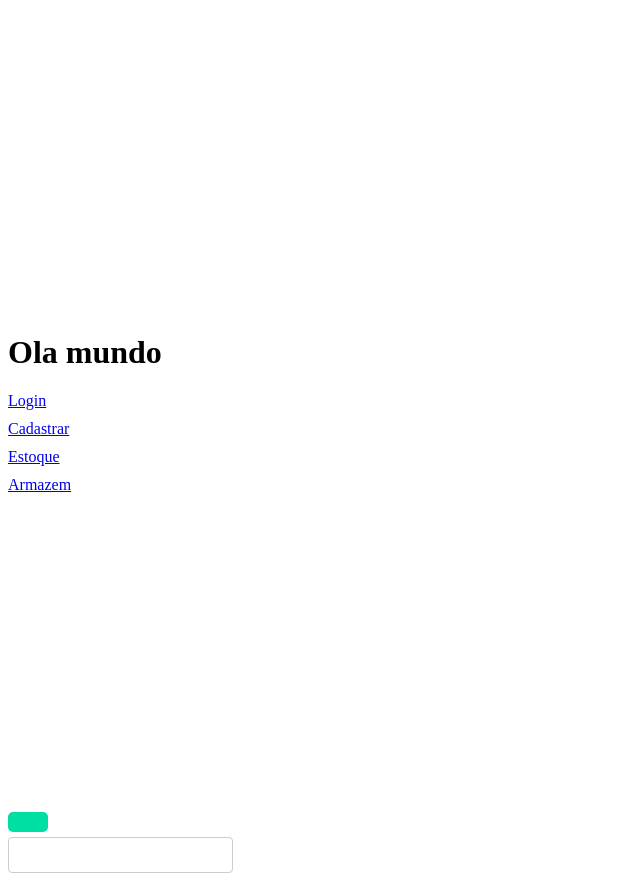
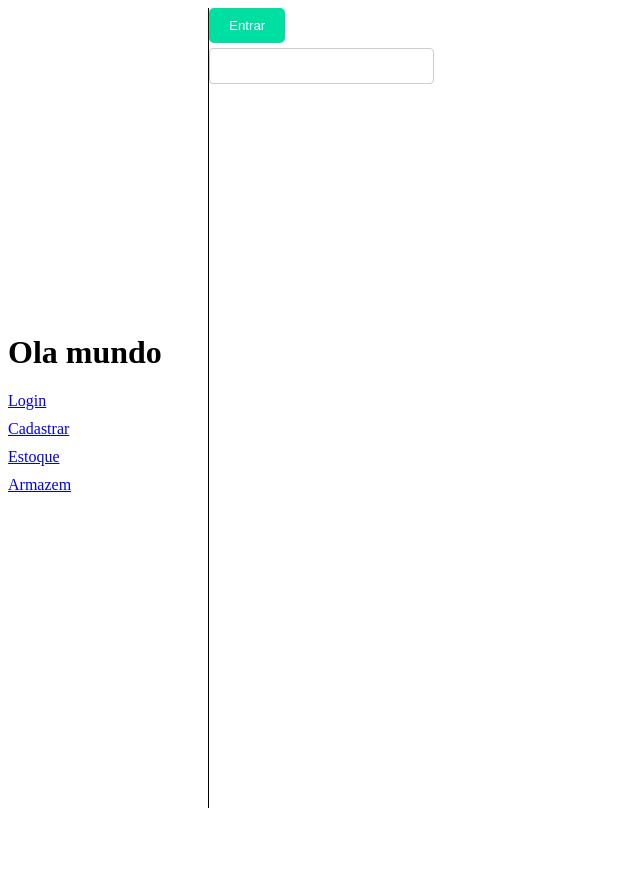
Before and after one commit to lucas-neuhaus/projeto-final, a React (Vite) app: page /estoque in a window 1280 px wide. Shown: the whole page, without its empty margins (0-640 px from the left). After the commit the page ends 816 px from the top, so only its background shows below. Built offline with nearby package versions, Linux system fonts and the light colour scheme.

Commit message:
Criado o elemento Pai=Home e os elementos filhos

```diff
--- a/src/App.jsx
+++ b/src/App.jsx
@@ -5,27 +5,22 @@ import Cadastrar from "./pages/Cadastrar";
 import Estoque from "./pages/Estoque";
 import Armazem from "./pages/Armazem";
 
-import Home from "./pages/home"
-
-
+import Home from "./pages/Home";
 
 const App = () => {
   return (
-
     <>
-    <Home />
-    <BrowserRouter>
-      <Routes>
-
-        <Route path="/Login" element={<Login />}></Route>
-        <Route path="/Cadastrar" element={<Cadastrar />}></Route>
-        <Route path="/Estoque" element={<Estoque />}></Route>
-        <Route path="/Armazem" element={<Armazem />}></Route>
-
-      </Routes>
-    </BrowserRouter>
+      <BrowserRouter>
+        <Routes>
+          <Route path="/" element={<Home />}>
+            <Route path="login" element={<Login />}></Route>
+            <Route path="cadastrar" element={<Cadastrar />}></Route>
+            <Route path="estoque" element={<Estoque />}></Route>
+            <Route path="armazem" element={<Armazem />}></Route>
+          </Route>
+        </Routes>
+      </BrowserRouter>
     </>
-
   );
 };
 
--- a/src/pages/Estoque/index.jsx
+++ b/src/pages/Estoque/index.jsx
@@ -3,7 +3,7 @@ import Input from '../../components/Input'
 
 export default function Estoque() {
   return (
-    <div> <Botao> </Botao>
+    <div> <Botao enviar="Entrar"> </Botao>
     <Input />
     </div>
   )
--- a/src/pages/Home/home.css
+++ b/src/pages/Home/home.css
@@ -4,9 +4,20 @@
   align-items: flex-start;
   justify-content: center;
   height: 100vh; /* Define a altura do componente como 100% da altura da tela */
+  border-right: 1px solid black;
+  width: 100%;
+  max-width: 200px;
 }
 
 .Home a {
   display: block; /* Para que os links ocupem a largura total disponível */
   margin-bottom: 10px; /* Define o espaçamento entre os links */
 }
+
+.Home-container {
+  display: flex;
+}
+
+.Home-content {
+flex: 1
+}
--- a/src/pages/Home/index.jsx
+++ b/src/pages/Home/index.jsx
@@ -1,17 +1,24 @@
+import React from 'react'
+import { Outlet, Link } from 'react-router-dom';
+
 import "./home.css";
+
 
 export default function Home() {
   return (
+   <div className='Home-container'>
+   <div className='Home'>
 
-   <div className='Home'>
     <h1>Ola mundo</h1>
 
-      <a href="/Login"> Login</a>
-      <a href="/Cadastrar"> Cadastrar</a>
-      <a href="/Estoque"> Estoque</a>
-      <a href="/Armazem"> Armazem</a>
+      <Link to="/Login"> Login</Link>
+      <Link to="/Cadastrar"> Cadastrar</Link>
+      <Link to="/Estoque"> Estoque</Link>
+      <Link to="/Armazem"> Armazem</Link>
 
 
+   </div>
+   <div className='Home-content'><Outlet></Outlet></div>
    </div>
 
   )
```
Lines whose indentation alone changed are shown as unchanged.
